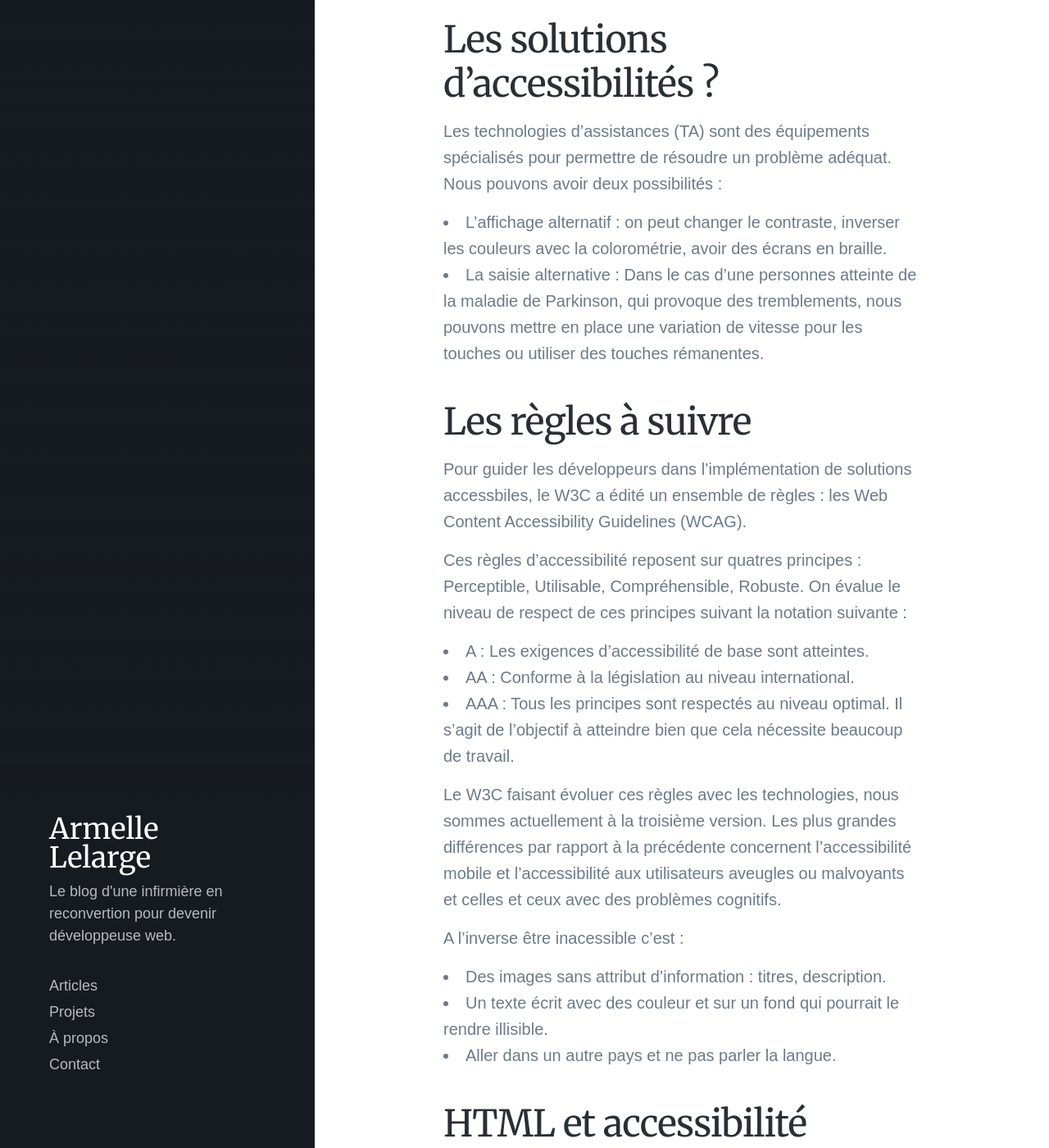
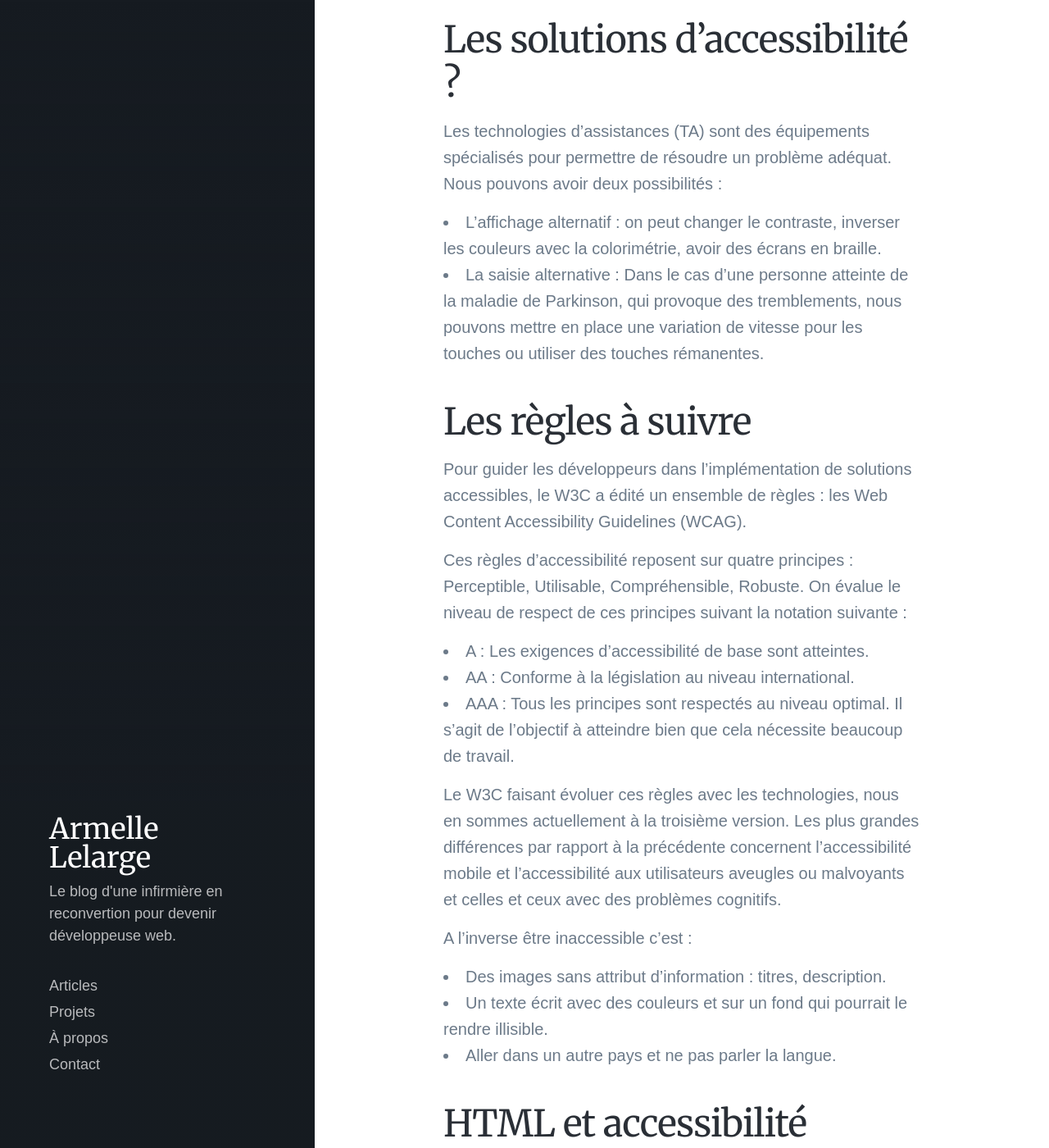
Before and after one commit to alelarge/alelarge.github.io, a Jekyll site: the page built from _posts/2021-11-15-accessibilite.md, in a window 1280 px wide and 1400 px high, scrolled down 661 px. Shown: the whole window at 82% size. Built offline with Jekyll 4.4.1, drawn with Linux system fonts in a browser that asks for light colours; nearby versions of some CDN libraries; some web fonts are replaced; some of the changed text lies outside the part shown.

Commit message:
modification

````diff
--- a/_posts/2021-11-15-accessibilite.md
+++ b/_posts/2021-11-15-accessibilite.md
@@ -10,49 +10,38 @@ Lorsque l'on démarre un projet et que l'on définit les personas, on doit prend
 
 Lorsque l'on prend en compte ces différents paramètres à la conception, on parle de design inclusif. Le but est simple : rendre accessible un site web au plus grand nombre.
 
-## Les solutions d'accessibilités ?
+## Les solutions d'accessibilité ?
 
 Les technologies d'assistances (TA) sont des équipements spécialisés pour permettre de résoudre un problème adéquat. Nous pouvons avoir deux possibilités :
 
-- L'affichage alternatif : on peut changer le contraste, inverser les couleurs avec la colorométrie, avoir des écrans en braille.
-- La saisie alternative : Dans le cas d'une personnes atteinte de la maladie de Parkinson, qui provoque des tremblements, nous pouvons mettre en place une variation de vitesse pour les touches ou utiliser des touches rémanentes.
+- L'affichage alternatif : on peut changer le contraste, inverser les couleurs avec la colorimétrie, avoir des écrans en braille.
+- La saisie alternative : Dans le cas d'une personne atteinte de la maladie de Parkinson, qui provoque des tremblements, nous pouvons mettre en place une variation de vitesse pour les touches ou utiliser des touches rémanentes.
 
 ## Les règles à suivre
 
-Pour guider les développeurs dans l'implémentation de solutions accessbiles, le W3C a édité un ensemble de règles : les Web Content Accessibility Guidelines (WCAG).
+Pour guider les développeurs dans l'implémentation de solutions accessibles, le W3C a édité un ensemble de règles : les Web Content Accessibility Guidelines (WCAG).
 
-Ces règles d'accessibilité reposent sur quatres principes : Perceptible, Utilisable, Compréhensible, Robuste. On évalue le niveau de respect de ces principes suivant la notation suivante :
+Ces règles d'accessibilité reposent sur quatre principes : Perceptible, Utilisable, Compréhensible, Robuste. On évalue le niveau de respect de ces principes suivant la notation suivante :
 
 - A : Les exigences d'accessibilité de base sont atteintes.
 - AA : Conforme à la législation au niveau international.
 - AAA : Tous les principes sont respectés au niveau optimal. Il s'agit de l'objectif à atteindre bien que cela nécessite beaucoup de travail.
 
-Le W3C faisant évoluer ces règles avec les technologies, nous sommes actuellement à la troisième version. Les plus grandes différences par rapport à la précédente concernent l'accessibilité mobile et l'accessibilité aux utilisateurs aveugles ou malvoyants et celles et ceux avec des problèmes cognitifs.
+Le W3C faisant évoluer ces règles avec les technologies, nous en sommes actuellement à la troisième version. Les plus grandes différences par rapport à la précédente concernent l'accessibilité mobile et l'accessibilité aux utilisateurs aveugles ou malvoyants et celles et ceux avec des problèmes cognitifs.
 
-A l'inverse être inacessible c'est :
+A l'inverse être inaccessible c'est :
 
 - Des images sans attribut d'information : titres, description.
-- Un texte écrit avec des couleur et sur un fond qui pourrait le rendre illisible.
+- Un texte écrit avec des couleurs et sur un fond qui pourrait le rendre illisible.
 - Aller dans un autre pays et ne pas parler la langue.
 
 ## HTML et accessibilité
 
-Bien que le CSS et JavaScript ont leur rôle dans l'accessibilité d'un site web, l'HTML est a le plus grand impact. Le balisage d'un document HTML sémantique étant critique, il est important de comprendre comment il rend le Web plus accessible.
+Bien que le CSS et JavaScript ont leur rôle dans l'accessibilité d'un site web, l'HTML a le plus grand impact. Le balisage d'un document HTML sémantique étant critique, il est important de comprendre comment il rend le Web plus accessible.
 
 Les balises HTML sémantiques permettent d'indiquer le rôle et le type de contenu présenté. De plus, elles ont leur importance pour le développement, elles doivent être responsives et compte dans le SEO (Search Engine Optimization ou référencement naturel). Si le HTML sémantique est si important pour garantir l'accessibilité du Web, c'est parce que les technologies d'assistance permettant la navigation Web en dépendent. En se basant sur la structure sémantique, elles transmettent des informations à leurs utilisateurs.
 
 Par exemple, pour lire une vidéo, on mettra : `<button>Lire la vidéo</button>`
-
-On peut utiliser la balise `<a>` avec un attribut href pour avoir le lien pour aller sur mon site.
-
-```html
-<p>
-  Bonjour. Vous souhaitez visiter
-  <a href="https://armellelelarge.com/">Armelle lelarge</a>
-  <br />
-  Il s'agit de mon site
-</p>
-```
 
 Voici un exemple de code :
 
@@ -65,10 +54,10 @@ Voici un exemple de code :
   </head>
 
   <body>
+    <h1>Ma formation</h1>
     <p>
-      Ma formation<br />
       Je commence ma formation développeuse web et je fais mon alternance avec
-      Wecare@work /p>
+      Wecare@work
     </p>
 
     <p>Je travaille sur l'accessibilité puis je vais voir les tests !</p>
@@ -101,9 +90,9 @@ li {
 
 ## JavaScript
 
-Il est nécessaire de respecter la sémantique de JavaScript sinon il pourrait compromettre l'accesibilité également.
+Il est nécessaire de respecter la sémantique de JavaScript sinon il pourrait compromettre l'accessibilité également.
 
-Pour le CSS ou JavaScript, des élements concernant l'accessibilité :
+Pour le CSS ou JavaScript, des éléments concernant l'accessibilité :
 [developer.mozilla.org/fr/docs/Learn/Accessibility/CSS_and_JavaScript](https://developer.mozilla.org/fr/docs/Learn/Accessibility/CSS_and_JavaScript)
 
 ## Conclusion
@@ -113,8 +102,8 @@ Rendre accessible les sites et applications que nous développons fait partie de
 - S'adapter aux différents écrans, être responsive, mettre des sous-titres, une description.
 - Ne pas provoquer de crises comme les personnes souffrant d'épilepsie pas plus de trois flashs par seconde.
 - Avoir des informations pour les formulaires.
-- Pouvoir chosir de mettre à jour ou non les mises à jour.
+- Pouvoir choisir de mettre à jour ou non les mises à jour.
 - La structure page : la respecter.
-- La colorométrie : faire attention aux couleurs et les contrastes.
+- La colorimétrie : faire attention aux couleurs et les contrastes.
 
 Nous allons voir dans un prochain article, les tests d'accessibilité.
````
Also changed, not shown: other parts of _posts/2021-11-15-accessibilite.md (+1 -1 lines).
